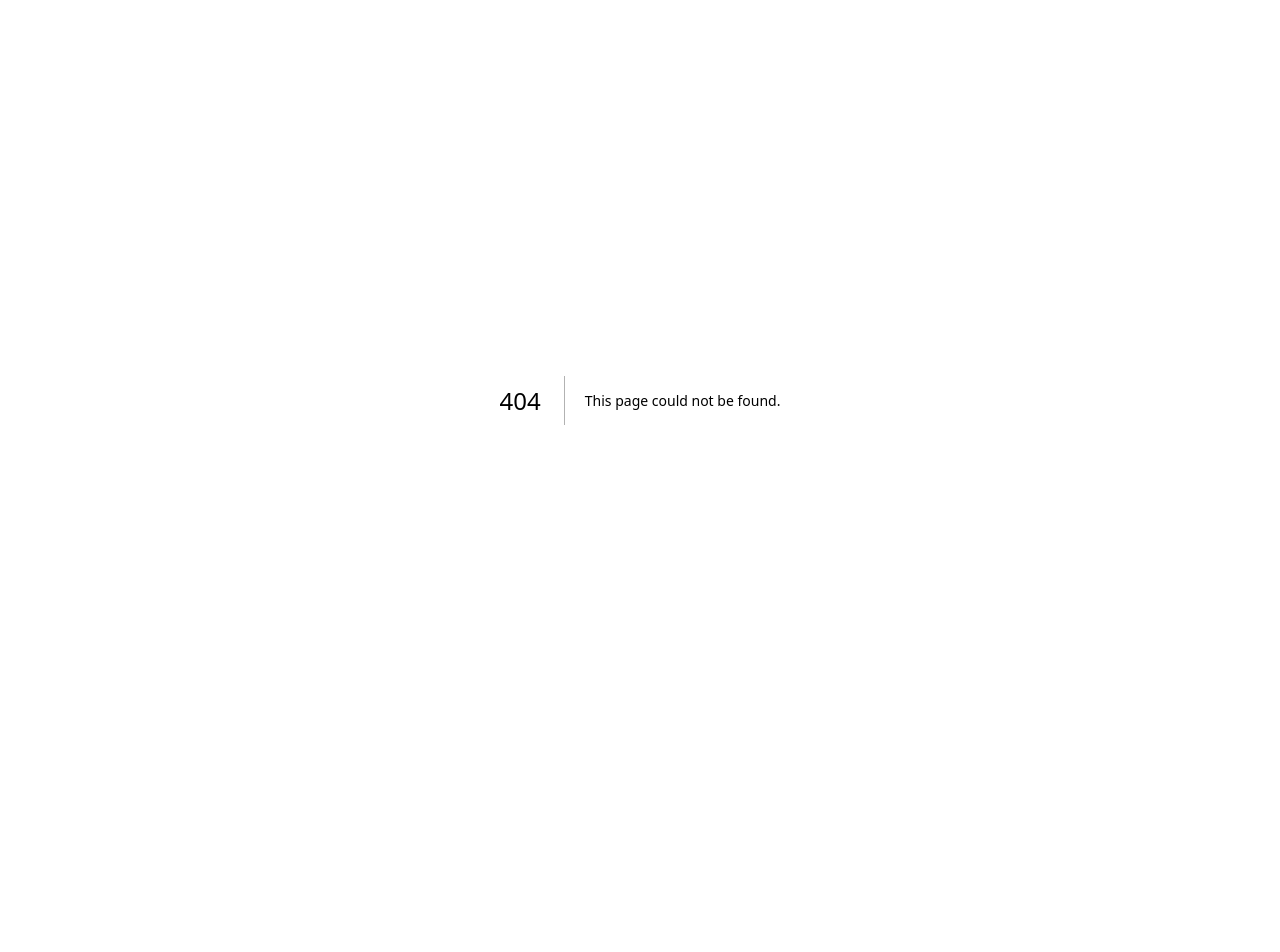
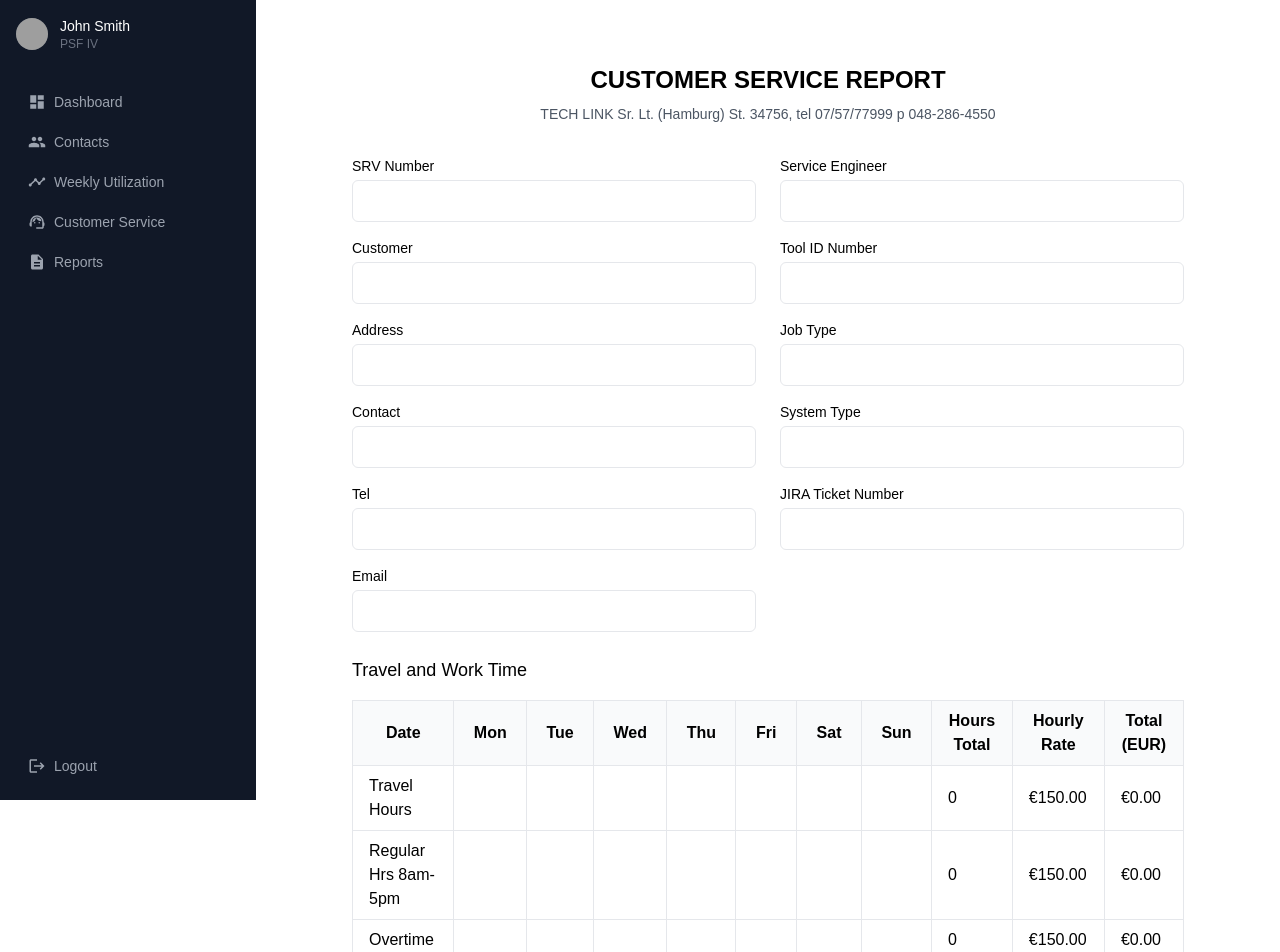
Before and after one commit to SeifEldin15/ARC-employee-management, a Next.js app in the folder frontend/: page /PDF in a window 1280 px wide. Before the commit this address had no page. Shown: the top 952 px of the page. Before the commit the page ends 800 px from the top, so only its background shows below. Built offline with nearby package versions, Linux system fonts and the light colour scheme; grey boxes are pictures that could not be loaded.

Commit message:
psd component

```diff
--- /dev/null
+++ b/frontend/src/app/PDF/page.jsx
@@ -0,0 +1,178 @@
+'use client'
+import Sidebar from '@/components/Sidebar'
+
+export default function CustomerServiceReport() {
+  return (
+    <>
+      <Sidebar />
+      <div className="md:ml-64 pt-20 md:pt-8">
+        <div className="max-w-4xl mx-auto p-8 bg-white">
+          <form className="space-y-6">
+            {/* Header */}
+            <div className="text-center mb-8">
+              <h1 className="text-2xl font-bold mb-2">CUSTOMER SERVICE REPORT</h1>
+              <p className="text-sm text-gray-600">TECH LINK Sr. Lt. (Hamburg) St. 34756, tel 07/57/77999 p 048-286-4550</p>
+            </div>
+
+            {/* Top Section Grid */}
+            <div className="grid grid-cols-2 gap-6">
+              <div className="space-y-4">
+                <div>
+                  <label className="block text-sm font-medium">SRV Number</label>
+                  <input type="text" className="mt-1 block w-full border rounded-md px-3 py-2" />
+                </div>
+                <div>
+                  <label className="block text-sm font-medium">Customer</label>
+                  <input type="text" className="mt-1 block w-full border rounded-md px-3 py-2" />
+                </div>
+                <div>
+                  <label className="block text-sm font-medium">Address</label>
+                  <input type="text" className="mt-1 block w-full border rounded-md px-3 py-2" />
+                </div>
+                <div>
+                  <label className="block text-sm font-medium">Contact</label>
+                  <input type="text" className="mt-1 block w-full border rounded-md px-3 py-2" />
+                </div>
+                <div>
+                  <label className="block text-sm font-medium">Tel</label>
+                  <input type="tel" className="mt-1 block w-full border rounded-md px-3 py-2" />
+                </div>
+                <div>
+                  <label className="block text-sm font-medium">Email</label>
+                  <input type="email" className="mt-1 block w-full border rounded-md px-3 py-2" />
+                </div>
+              </div>
+
+              <div className="space-y-4">
+                <div>
+                  <label className="block text-sm font-medium">Service Engineer</label>
+                  <input type="text" className="mt-1 block w-full border rounded-md px-3 py-2" />
+                </div>
+                <div>
+                  <label className="block text-sm font-medium">Tool ID Number</label>
+                  <input type="text" className="mt-1 block w-full border rounded-md px-3 py-2" />
+                </div>
+                <div>
+                  <label className="block text-sm font-medium">Job Type</label>
+                  <input type="text" className="mt-1 block w-full border rounded-md px-3 py-2" />
+                </div>
+                <div>
+                  <label className="block text-sm font-medium">System Type</label>
+                  <input type="text" className="mt-1 block w-full border rounded-md px-3 py-2" />
+                </div>
+                <div>
+                  <label className="block text-sm font-medium">JIRA Ticket Number</label>
+                  <input type="text" className="mt-1 block w-full border rounded-md px-3 py-2" />
+                </div>
+              </div>
+            </div>
+
+            {/* Time Sheet Table */}
+            <div className="mt-8">
+              <h2 className="text-lg font-medium mb-4">Travel and Work Time</h2>
+              <div className="overflow-x-auto">
+                <table className="min-w-full border">
+                  <thead>
+                    <tr className="bg-gray-50">
+                      <th className="border px-4 py-2">Date</th>
+                      <th className="border px-4 py-2">Mon</th>
+                      <th className="border px-4 py-2">Tue</th>
+                      <th className="border px-4 py-2">Wed</th>
+                      <th className="border px-4 py-2">Thu</th>
+                      <th className="border px-4 py-2">Fri</th>
+                      <th className="border px-4 py-2">Sat</th>
+                      <th className="border px-4 py-2">Sun</th>
+                      <th className="border px-4 py-2">Hours Total</th>
+                      <th className="border px-4 py-2">Hourly Rate</th>
+                      <th className="border px-4 py-2">Total (EUR)</th>
+                    </tr>
+                  </thead>
+                  <tbody>
+                    {['Travel Hours', 'Regular Hrs 8am-5pm', 'Overtime', 'Holiday OT'].map((row) => (
+                      <tr key={row}>
+                        <td className="border px-4 py-2">{row}</td>
+                        {[...Array(7)].map((_, i) => (
+                          <td key={i} className="border px-4 py-2">
+                            <input type="number" className="w-full" />
+                          </td>
+                        ))}
+                        <td className="border px-4 py-2">0</td>
+                        <td className="border px-4 py-2">€150.00</td>
+                        <td className="border px-4 py-2">€0.00</td>
+                      </tr>
+                    ))}
+                  </tbody>
+                </table>
+              </div>
+            </div>
+
+            {/* Text Areas */}
+            <div className="space-y-6">
+              <div>
+                <label className="block text-sm font-medium mb-2">Purpose of Visit / Problem Description</label>
+                <textarea rows={4} className="w-full border rounded-md px-3 py-2" />
+              </div>
+
+              <div>
+                <label className="block text-sm font-medium mb-2">Solution</label>
+                <textarea rows={4} className="w-full border rounded-md px-3 py-2" />
+              </div>
+
+              <div>
+                <label className="block text-sm font-medium mb-2">Recommendations</label>
+                <textarea rows={4} className="w-full border rounded-md px-3 py-2" />
+              </div>
+
+              <div>
+                <label className="block text-sm font-medium mb-2">Additional</label>
+                <textarea rows={4} className="w-full border rounded-md px-3 py-2" />
+              </div>
+            </div>
+
+            {/* Return Visit Radio Buttons */}
+            <div className="space-y-2">
+              <label className="block text-sm font-medium">Return Visit Required?</label>
+              <div className="space-x-4">
+                <label className="inline-flex items-center">
+                  <input type="radio" name="return-visit" className="form-radio" />
+                  <span className="ml-2">Yes</span>
+                </label>
+                <label className="inline-flex items-center">
+                  <input type="radio" name="return-visit" className="form-radio" />
+                  <span className="ml-2">No</span>
+                </label>
+              </div>
+            </div>
+
+            {/* Signatures */}
+            <div className="grid grid-cols-2 gap-8 mt-8">
+              <div>
+                <div className="border-t border-black pt-2">
+                  <p className="text-center">Customer Signature</p>
+                </div>
+                <div className="border-t border-black mt-8 pt-2">
+                  <p className="text-center">Date</p>
+                </div>
+              </div>
+              <div>
+                <div className="border-t border-black pt-2">
+                  <p className="text-center">Service Engineer Signature</p>
+                </div>
+                <div className="border-t border-black mt-8 pt-2">
+                  <p className="text-center">Date</p>
+                </div>
+              </div>
+            </div>
+
+            {/* Submit Button */}
+            <div className="flex justify-center mt-8">
+              <button type="submit" className="bg-blue-500 text-white px-6 py-2 rounded-md hover:bg-blue-600">
+                Submit Report
+              </button>
+            </div>
+          </form>
+        </div>
+      </div>
+    </>
+  )
+}
```
